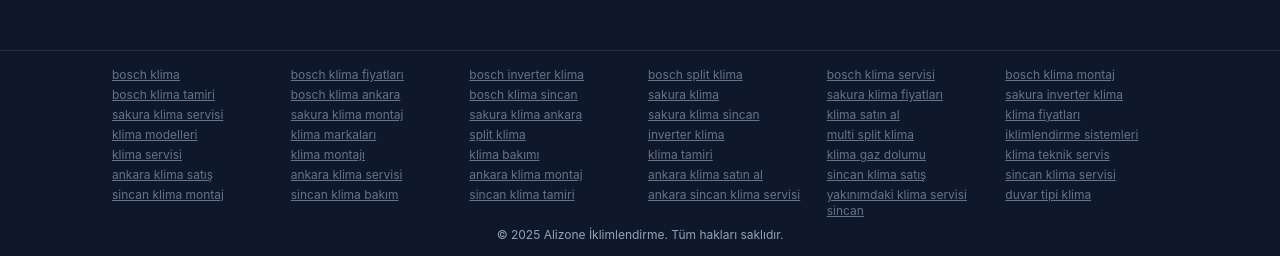
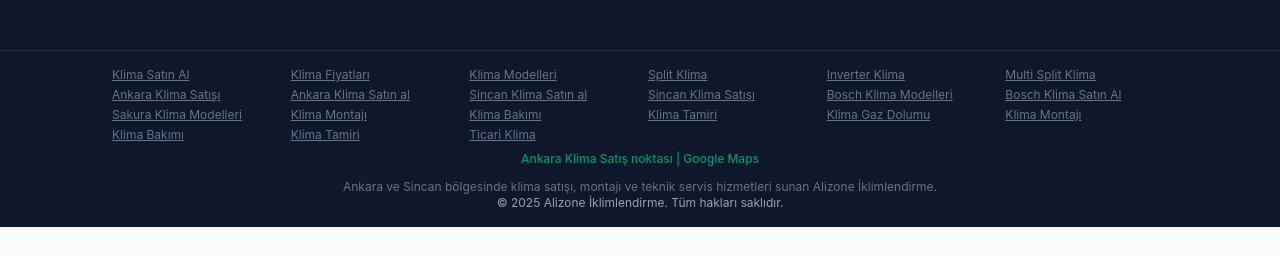
Before and after one commit to cakmaak/AlizoneClimate, a Next.js app: page / in a window 1280 px wide. Shown: the part 2093-2349 px from the top of the page. After the commit the page ends 2320 px from the top, so only its background shows below. Built offline with nearby package versions, Linux system fonts and the light colour scheme.

Commit message:
upd footer

```diff
--- a/components/Footer.jsx
+++ b/components/Footer.jsx
@@ -2,48 +2,27 @@
 
 export default function Footer() {
   const keywords = [
-    { text: "bosch klima", href: "/products" },
-{ text: "bosch klima fiyatları", href: "/products" },
-{ text: "bosch inverter klima", href: "/products" },
-{ text: "bosch split klima", href: "/products" },
-{ text: "bosch klima servisi", href: "/contact" },
-{ text: "bosch klima montaj", href: "/contact" },
-{ text: "bosch klima tamiri", href: "/contact" },
-{ text: "bosch klima ankara", href: "/products" },
-{ text: "bosch klima sincan", href: "/products" },
-{ text: "sakura klima", href: "/products" },
-{ text: "sakura klima fiyatları", href: "/products" },
-{ text: "sakura inverter klima", href: "/products" },
-{ text: "sakura klima servisi", href: "/contact" },
-{ text: "sakura klima montaj", href: "/contact" },
-{ text: "sakura klima ankara", href: "/products" },
-{ text: "sakura klima sincan", href: "/products" },
-{ text: "klima satın al", href: "/products" },
-{ text: "klima fiyatları", href: "/products" },
-{ text: "klima modelleri", href: "/products" },
-{ text: "klima markaları", href: "/products" },
-{ text: "split klima", href: "/products" },
-{ text: "inverter klima", href: "/products" },
-{ text: "multi split klima", href: "/products" },
-{ text: "iklimlendirme sistemleri", href: "/products" },
-{ text: "klima servisi", href: "/contact" },
-{ text: "klima montajı", href: "/contact" },
-{ text: "klima bakımı", href: "/contact" },
-{ text: "klima tamiri", href: "/contact" },
-{ text: "klima gaz dolumu", href: "/contact" },
-{ text: "klima teknik servis", href: "/contact" },
-{ text: "ankara klima satış", href: "/products" },
-{ text: "ankara klima servisi", href: "/contact" },
-{ text: "ankara klima montaj", href: "/contact" },
-{ text: "ankara klima satın al", href: "/contact" },
-{ text: "sincan klima satış", href: "/products" },
-{ text: "sincan klima servisi", href: "/contact" },
-{ text: "sincan klima montaj", href: "/contact" },
-{ text: "sincan klima bakım", href: "/contact" },
-{ text: "sincan klima tamiri", href: "/contact" },
-{ text: "ankara sincan klima servisi", href: "/contact" },
-{ text: "yakınımdaki klima servisi sincan", href: "/contact" },
-{ text: "duvar tipi klima ", href: "/products" },
+    { text: "Klima Satın Al", href: "/products" },
+    { text: "Klima Fiyatları", href: "/products" },
+    { text: "Klima Modelleri", href: "/products" },
+    { text: "Split Klima", href: "/products" },
+    { text: "Inverter Klima", href: "/products" },
+    { text: "Multi Split Klima", href: "/products?type=multi-split" },
+    { text: "Ankara Klima Satışı", href: "/products" },
+    { text: "Ankara Klima Satın al", href: "/contact" },
+    { text: "Sincan Klima Satın al", href: "/contact" },
+    { text: "Sincan Klima Satışı", href: "/contact" },
+    { text: "Bosch Klima Modelleri", href: "/products" },
+    { text: "Bosch Klima Satın Al", href: "/products" },
+    { text: "Sakura Klima Modelleri", href: "/products" },
+    { text: "Klima Montajı", href: "/contact" },
+    { text: "Klima Bakımı", href: "/contact" },
+    { text: "Klima Tamiri", href: "/contact" },
+    { text: "Klima Gaz Dolumu", href: "/contact" },
+    { text: "Klima Montajı", href: "/contact" },
+    { text: "Klima Bakımı", href: "/contact" },
+    { text: "Klima Tamiri", href: "/contact" },
+    { text: "Ticari Klima", href: "/products?type=ticari" },
 
 
 
@@ -73,7 +52,7 @@
             {["facebook", "instagram", "linkedin"].map((platform) => (
               <a
                 key={platform}
-                href="#"
+                href="https://www.instagram.com/alizoneklima"
                 aria-label={platform}
                 className="h-10 w-10 rounded-full bg-white/10 flex items-center justify-center hover:bg-white/20 transition"
               >
@@ -84,6 +63,7 @@
         </div>
       </div>
       <div className="border-t border-white/10 py-4">
+
         <div className="container">
           <div className="grid grid-cols-2 md:grid-cols-4 lg:grid-cols-6 gap-x-4 gap-y-1 text-xs text-slate-500 mb-2 px-4">
             {keywords.map((keyword, index) => (
@@ -98,6 +78,21 @@
           </div>
         </div>
         <div className="text-center text-xs text-slate-400">
+        <p className="mt-2">
+    <a
+      href="https://www.google.com/maps/place/Alizone+%C4%B0klimlendirme/@39.9666147,32.5596828,17z/data=!3m1!4b1!4m6!3m5!1s0x14d33b552a1e520b:0x4be019ec2776dacd!8m2!3d39.9666147!4d32.5622577!16s%2Fg%2F11mslqwtrp?entry=ttu&g_ep=EgoyMDI1MTIwOS4wIKXMDSoKLDEwMDc5MjA2N0gBUAM%3D"
+      target="_blank"
+      rel="noopener noreferrer"
+      className="text-emerald-600 hover:underline font-medium"
+    >
+      Ankara Klima Satış noktası | Google Maps
+
+    </a>
+  </p>
+  <p className="text-xs text-slate-500 mt-3">
+Ankara ve Sincan bölgesinde klima satışı, montajı ve teknik servis
+hizmetleri sunan Alizone İklimlendirme.
+</p>
           © {new Date().getFullYear()} Alizone İklimlendirme. Tüm hakları saklıdır.
         </div>
       </div>
--- a/pages/products.jsx
+++ b/pages/products.jsx
@@ -77,7 +77,7 @@
       });
   }, [products]);
 
-  const splitIds = [38, 39, 40, 41, 52, 53, 54, 55];
+  const splitIds = [38, 39, 40, 41, 52, 53, 54, 55,3000];
 
   const filteredProducts = useMemo(() => {
     if (!isClient) return [];
```
